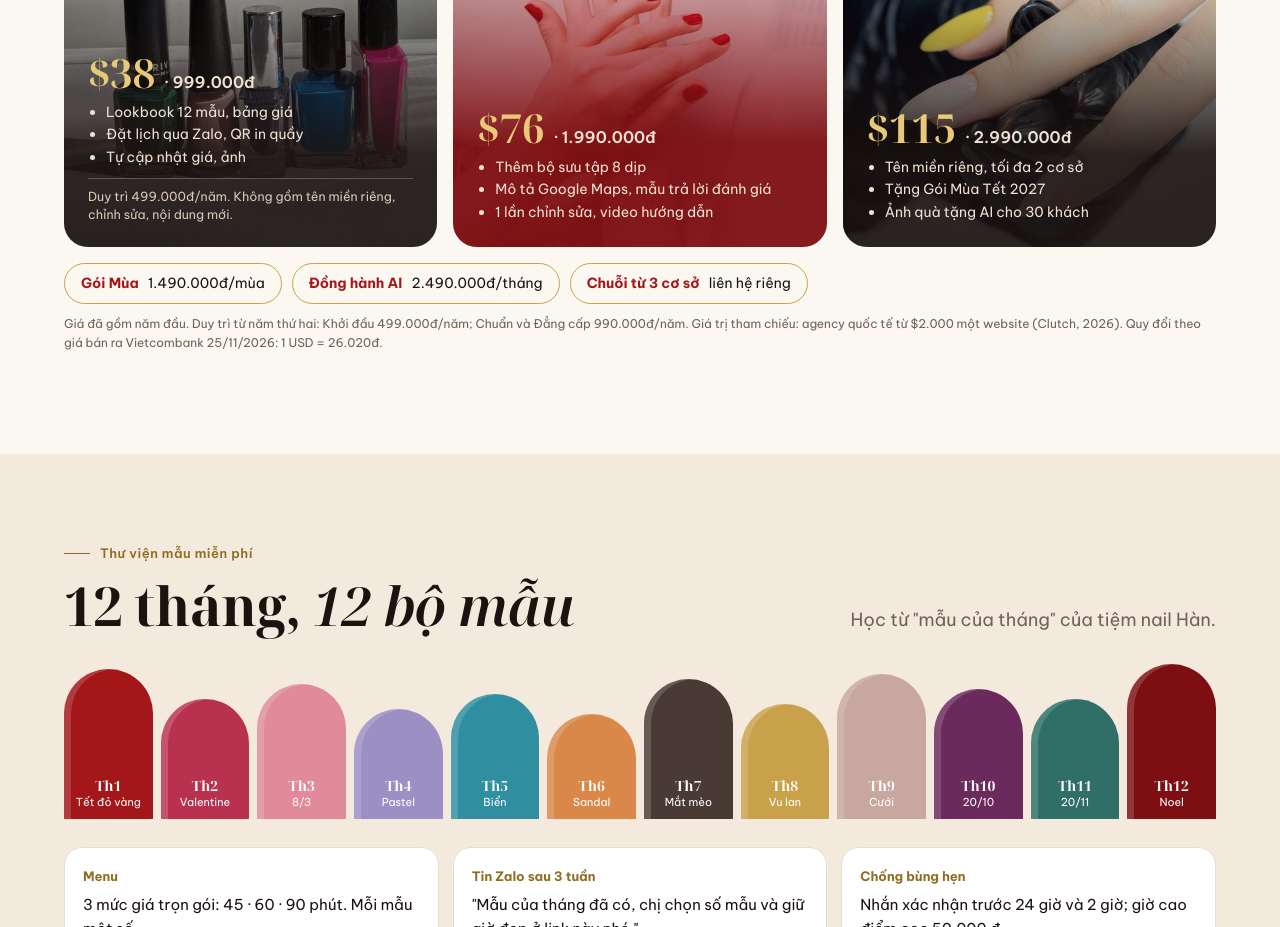
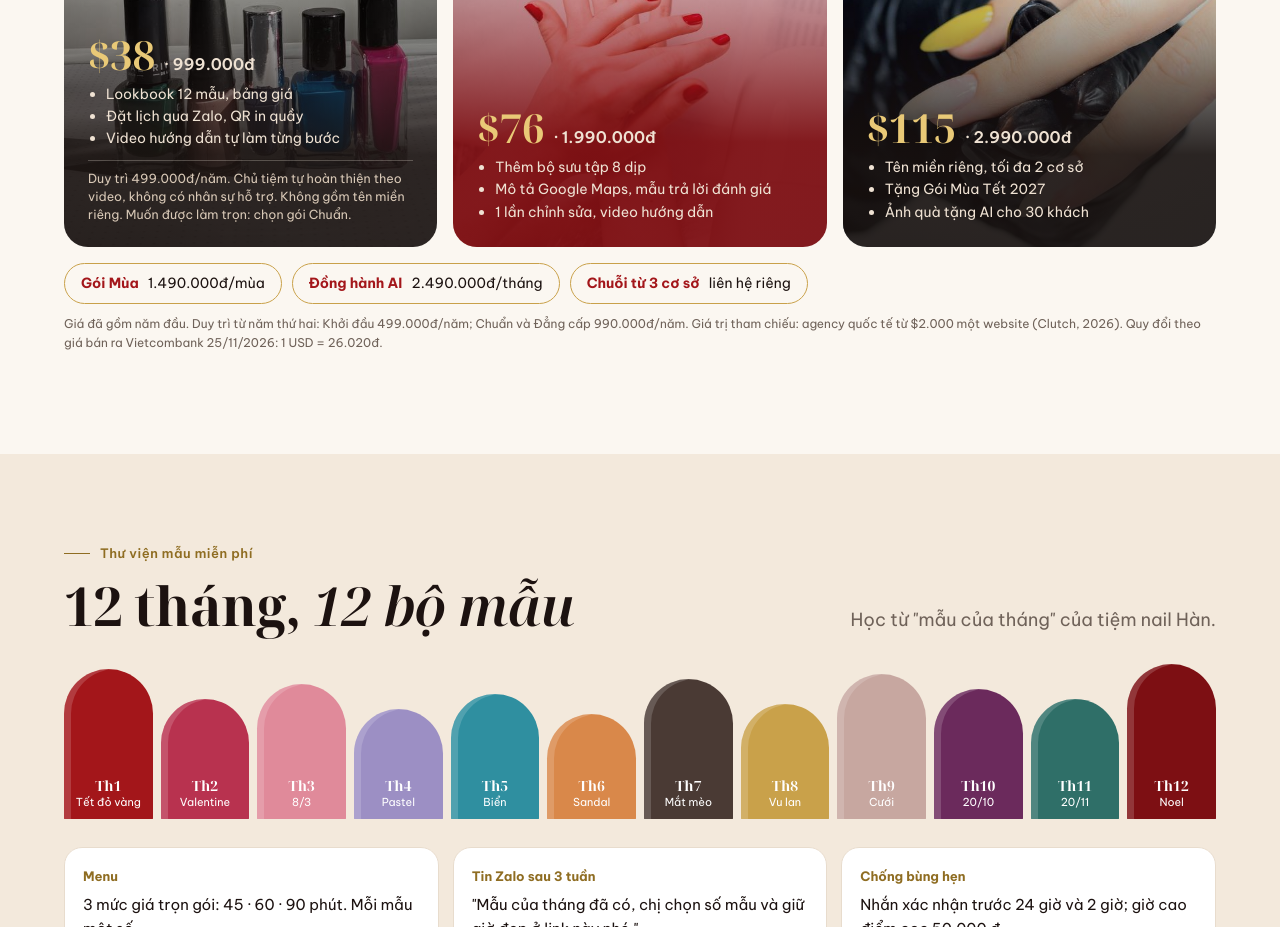
Before and after one commit to TrungNinh123/Ninh, a plain HTML site: page nailmark/index.html in a window 1280 px wide. Shown: the part 6380-7307 px from the top of the page. Drawn offline with Linux system fonts and the light colour scheme.

Commit message:
Khởi đầu: tự làm theo video, không có nhân sự hỗ trợ
Co-Authored-By: Claude Opus 5.5 <noreply@anthropic.com>
Claude-Session: https://claude.ai/code/session_01Jbv1n1y7oRYx9KnT6BvDZU

```diff
--- a/nailmark/index.html
+++ b/nailmark/index.html
@@ -262,7 +262,7 @@ footer p{font-size:13px;max-width:70ch;margin:8px auto 0}
 <div class=head><div><div class=eyebrow>Website chuẩn Nailmark</div><h2>Web đáng giá $2.000, <em>chỉ từ $38</em></h2></div><p class=lead style="margin:0">AI dựng, nhận web trong 24 giờ. Không cần gặp, không cần gọi.</p></div>
 <ol class=steps><li><b>1</b>Dán link Google Maps của tiệm</li><li><b>2</b>Xem web mẫu dựng riêng cho tiệm</li><li><b>3</b>Quét QR thanh toán, gửi ảnh móng</li></ol>
 <div class=ways>
-<div class=wc><img src="img/w1.jpg" alt="" loading=lazy width=560 height=700><span class=tag>Khởi đầu</span><div class=price>$38 <small>· 999.000đ</small></div><ul><li>Lookbook 12 mẫu, bảng giá</li><li>Đặt lịch qua Zalo, QR in quầy</li><li>Tự cập nhật giá, ảnh</li></ul><p class=excl>Duy trì 499.000đ/năm. Không gồm tên miền riêng, chỉnh sửa, nội dung mới.</p></div>
+<div class=wc><img src="img/w1.jpg" alt="" loading=lazy width=560 height=700><span class=tag>Khởi đầu</span><div class=price>$38 <small>· 999.000đ</small></div><ul><li>Lookbook 12 mẫu, bảng giá</li><li>Đặt lịch qua Zalo, QR in quầy</li><li>Video hướng dẫn tự làm từng bước</li></ul><p class=excl>Duy trì 499.000đ/năm. Chủ tiệm tự hoàn thiện theo video, không có nhân sự hỗ trợ. Không gồm tên miền riêng. Muốn được làm trọn: chọn gói Chuẩn.</p></div>
 <div class="wc hi"><img src="img/w2.jpg" alt="" loading=lazy width=560 height=700><span class=tag>Phổ biến nhất</span><div class=price>$76 <small>· 1.990.000đ</small></div><ul><li>Thêm bộ sưu tập 8 dịp</li><li>Mô tả Google Maps, mẫu trả lời đánh giá</li><li>1 lần chỉnh sửa, video hướng dẫn</li></ul></div>
 <div class=wc><img src="img/w3.jpg" alt="" loading=lazy width=560 height=700><span class=tag>Đẳng cấp</span><div class=price>$115 <small>· 2.990.000đ</small></div><ul><li>Tên miền riêng, tối đa 2 cơ sở</li><li>Tặng Gói Mùa Tết 2027</li><li>Ảnh quà tặng AI cho 30 khách</li></ul></div>
 </div>
```
Also changed, not shown: 1 other file.
